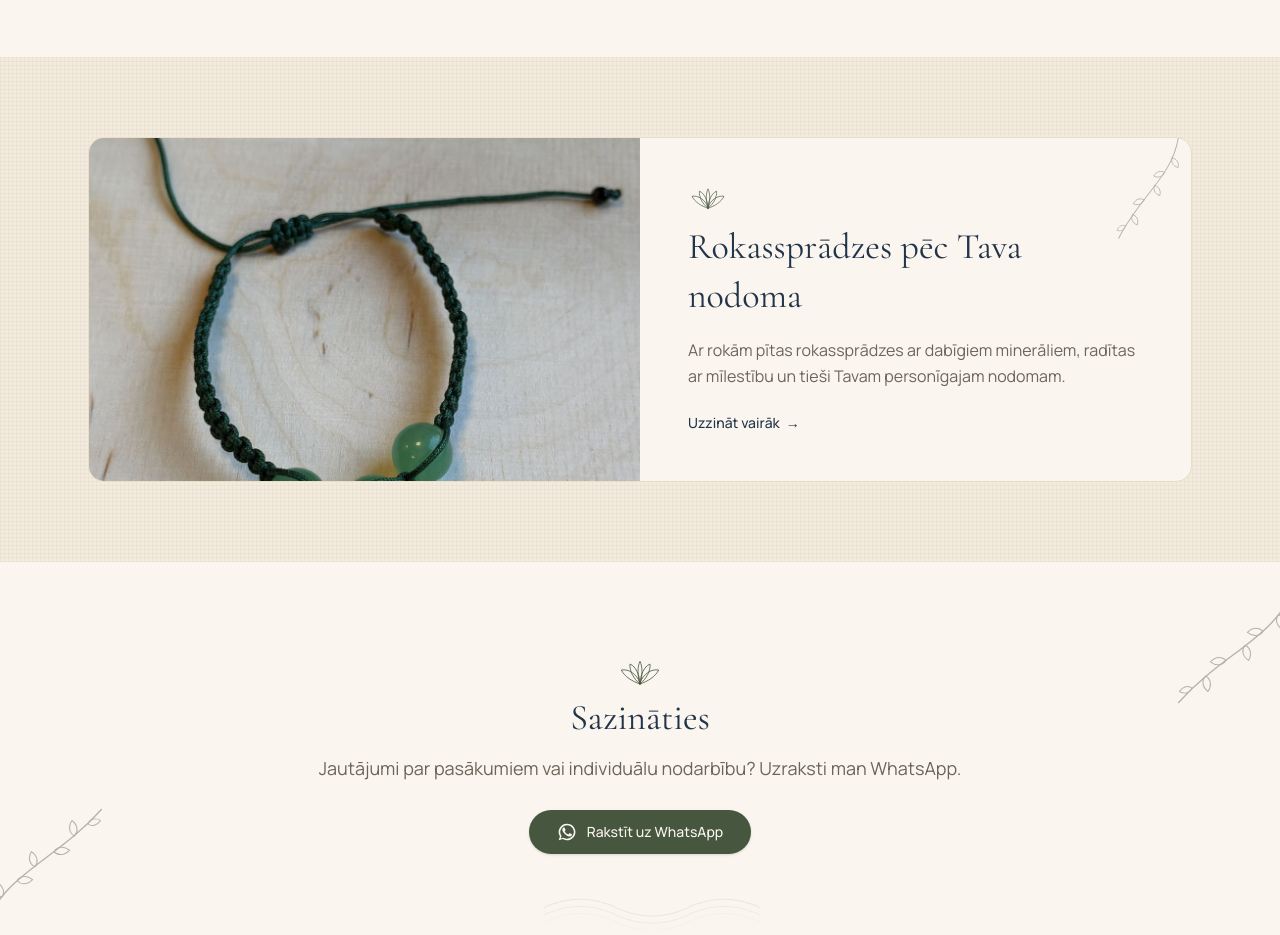
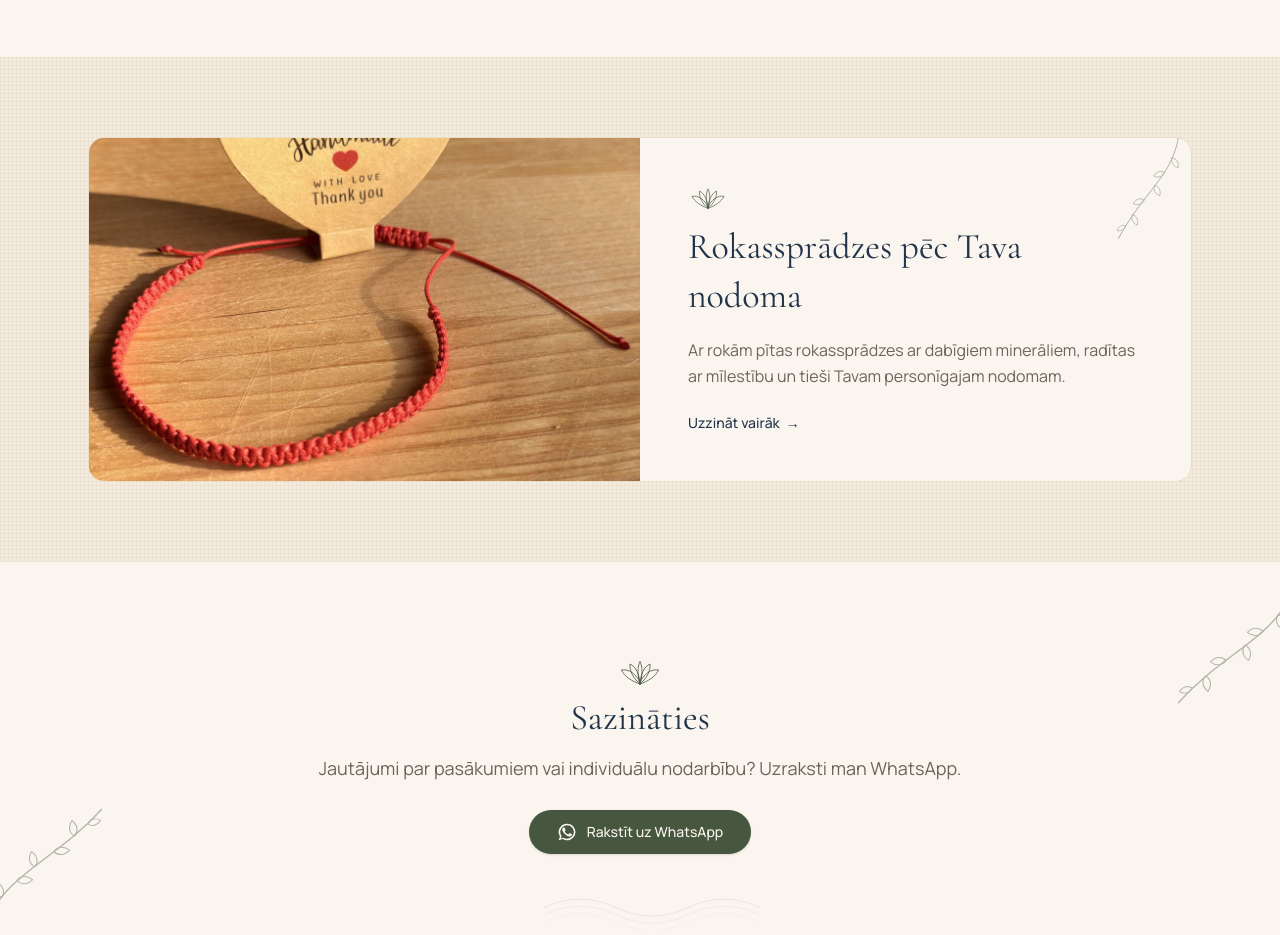
Before and after one commit to 64NiK/marinatree, a Next.js app: page /lv in a window 1280 px wide. Shown: the part 3560-4495 px from the top of the page. Built offline with nearby package versions, Linux system fonts and the light colour scheme.

Commit message:
Bracelets teaser: use the red bracelet + 'Handmade with love' tag photo
Co-Authored-By: Claude Opus 4.8 <noreply@anthropic.com>

```diff
--- a/app/[lang]/page.tsx
+++ b/app/[lang]/page.tsx
@@ -267,7 +267,7 @@ export default async function Home({ params }: PageProps<"/[lang]">) {
             <article className="grid overflow-hidden rounded-2xl border border-sand-deep bg-cream transition-shadow hover:shadow-lg hover:shadow-sand-deep/40 md:grid-cols-2">
               <div className="relative aspect-[16/11] md:aspect-auto">
                 <Image
-                  src="/photos/bracelets/green.jpg"
+                  src="/photos/bracelets/handmade.jpg"
                   alt={t.bracelets.heading}
                   fill
                   sizes="(min-width: 768px) 50vw, 100vw"
```
